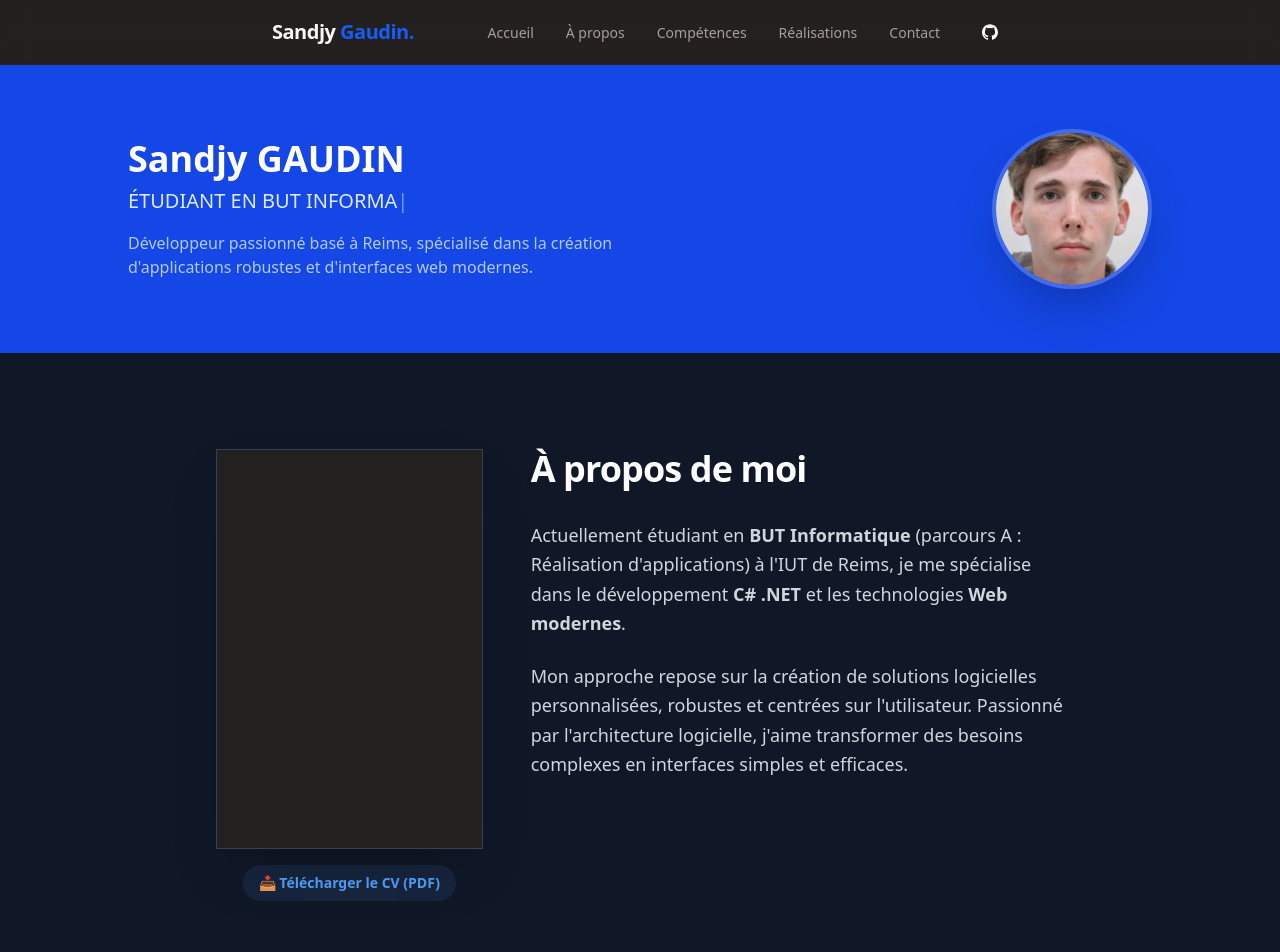
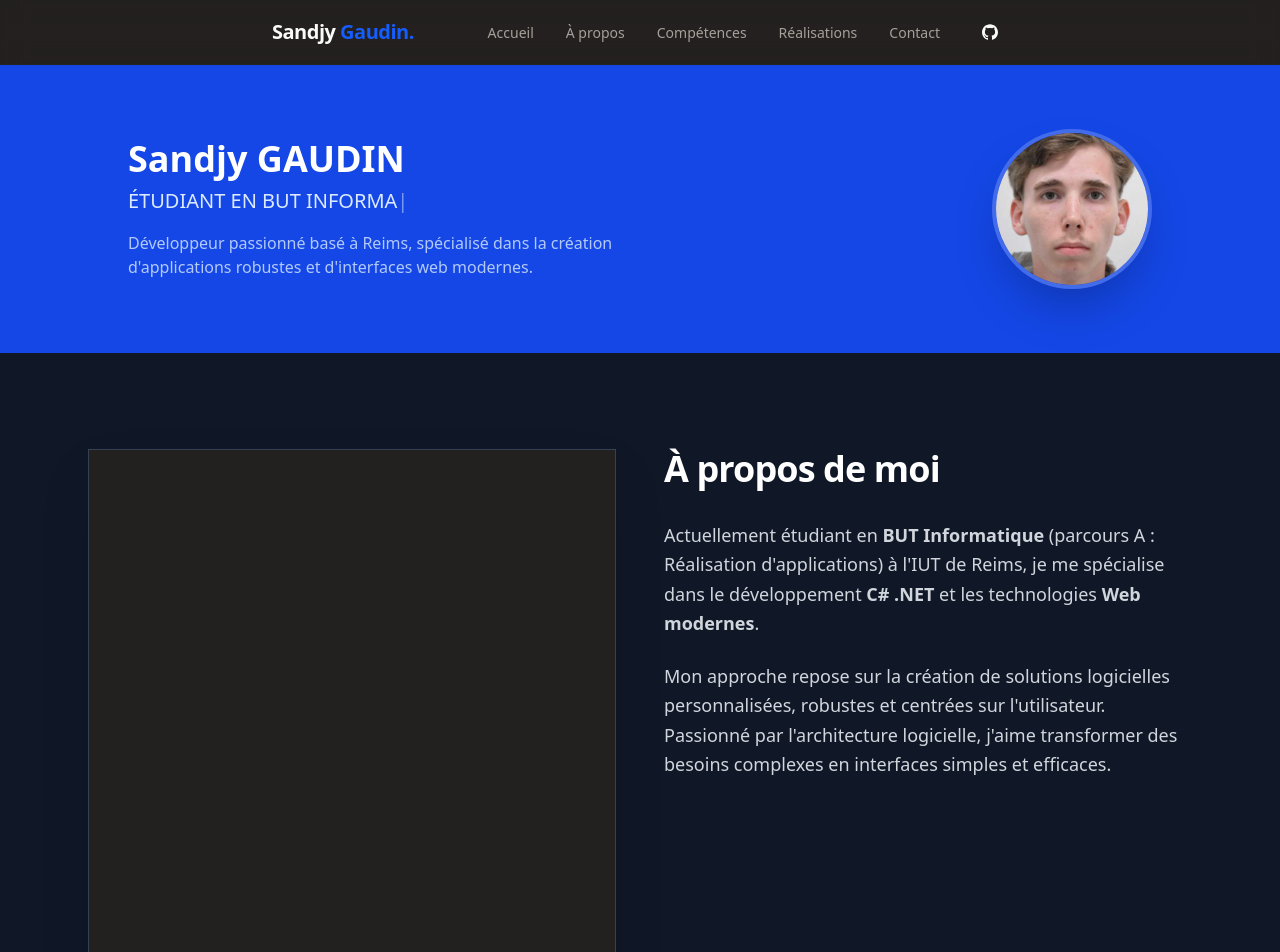
Before and after one commit to SandjyGAUDIN/port4, a Next.js app in the folder port3-main/: page / in a window 1280 px wide. Shown: the top 952 px of the page. Built offline with nearby package versions, Linux system fonts and the light colour scheme.

Commit message:
correction cv

```diff
--- a/port3-main/app/_components/Propos.tsx
+++ b/port3-main/app/_components/Propos.tsx
@@ -3,14 +3,14 @@
 export default function Propos() {
   return (
     <section id="Propos" className="min-h-screen py-24 bg-gray-900 text-gray-100">
-      <div className="max-w-4xl mx-auto px-6 flex flex-col md:flex-row gap-12">
-        {/* Colonne Gauche : CV */}
-        <div className="md:w-1/3">
+      <div className="max-w-6xl mx-auto px-6 flex flex-col md:flex-row gap-12">
+        {/* Colonne Gauche : CV (Agrandie à 1/2) */}
+        <div className="md:w-1/2">
           <div className="sticky top-24">
             <div className="relative group">
                <iframe
-                src="/documents/Sandjy_CV.pdf#view=fitH&zoom=85"
-                className="w-full h-[400px] border border-gray-700 rounded-xl shadow-2xl"
+                src="/documents/Sandjy_CV.pdf#view=fitH&zoom=90"
+                className="w-full h-[600px] border border-gray-700 rounded-xl shadow-2xl"
                 title="CV de Sandjy Gaudin - Développeur Fullstack"
               />
               <div className="absolute inset-0 bg-blue-600/5 opacity-0 group-hover:opacity-100 transition-opacity pointer-events-none rounded-xl"></div>
@@ -27,8 +27,8 @@ export default function Propos() {
           </div>
         </div>
 
-        {/* Colonne Droite : Texte introductif */}
-        <div className="md:w-2/3 space-y-8">
+        {/* Colonne Droite : Texte introductif (Ajustée à 1/2) */}
+        <div className="md:w-1/2 space-y-8">
           <h2 className="text-4xl font-bold text-white tracking-tight">À propos de moi</h2>
           <div className="space-y-6 text-gray-300 text-lg leading-relaxed">
             <p>
@@ -41,7 +41,7 @@ export default function Propos() {
         </div>
       </div>
 
-      {/* SECTION : QU'EST-CE QUE LE BUT INFORMATIQUE (Réintégrée) */}
+      {/* SECTION : QU'EST-CE QUE LE BUT INFORMATIQUE */}
       <div className="max-w-4xl mx-auto mt-12 px-6">
         <h3 className="text-2xl font-bold text-white mb-6 border-b border-gray-700 pb-2">
           Qu&apos;est-ce que le BUT Informatique ?
@@ -67,7 +67,6 @@ export default function Propos() {
             </h3>
 
             <div className="space-y-12">
-                {/* Expérience 2024-2025 */}
                 <div className="relative pl-8 border-l-2 border-blue-500/30">
                     <div className="absolute -left-[9px] top-0 w-4 h-4 bg-blue-600 rounded-full shadow-[0_0_10px_#2563eb]"></div>
                     <span className="text-blue-400 text-sm font-bold uppercase tracking-wider">2024 - 2025</span>
@@ -78,7 +77,6 @@ export default function Propos() {
                     </p>
                 </div>
 
-                {/* Expérience 2023-2024 */}
                 <div className="relative pl-8 border-l-2 border-blue-500/30">
                     <div className="absolute -left-[9px] top-0 w-4 h-4 bg-gray-700 rounded-full"></div>
                     <span className="text-gray-500 text-sm font-bold uppercase tracking-wider">2023 - 2024</span>
@@ -98,7 +96,6 @@ export default function Propos() {
             </h3>
 
             <div className="space-y-12">
-                {/* BUT Informatique */}
                 <div className="relative pl-8 border-l-2 border-green-500/30">
                     <div className="absolute -left-[9px] top-0 w-4 h-4 bg-green-500 rounded-full shadow-[0_0_10px_#22c55e]"></div>
                     <span className="text-green-400 text-sm font-bold uppercase tracking-wider">2025 - 2026 (En cours)</span>
@@ -109,7 +106,6 @@ export default function Propos() {
                     <a href="https://www.iut-rcc.fr" target="_blank" className="text-xs text-blue-400 hover:underline mt-2 inline-block">Consulter le site de l&apos;école →</a>
                 </div>
 
-                {/* BTS SIO */}
                 <div className="relative pl-8 border-l-2 border-green-500/30">
                     <div className="absolute -left-[9px] top-0 w-4 h-4 bg-gray-700 rounded-full"></div>
                     <span className="text-gray-500 text-sm font-bold uppercase tracking-wider">2023 - 2025</span>
@@ -121,7 +117,6 @@ export default function Propos() {
                     <a href="https://www.lyc-honore-d-estienne-d-orves.ac-nice.fr" target="_blank" className="text-xs text-blue-400 hover:underline mt-2 inline-block">Consulter le site de l&apos;école →</a>
                 </div>
 
-                {/* Bac STI2D */}
                 <div className="relative pl-8 border-l-2 border-green-500/30">
                     <div className="absolute -left-[9px] top-0 w-4 h-4 bg-gray-700 rounded-full"></div>
                     <span className="text-gray-500 text-sm font-bold uppercase tracking-wider">2023</span>
@@ -134,7 +129,6 @@ export default function Propos() {
                 </div>
             </div>
         </div>
-
       </div>
     </section>
   );
```
